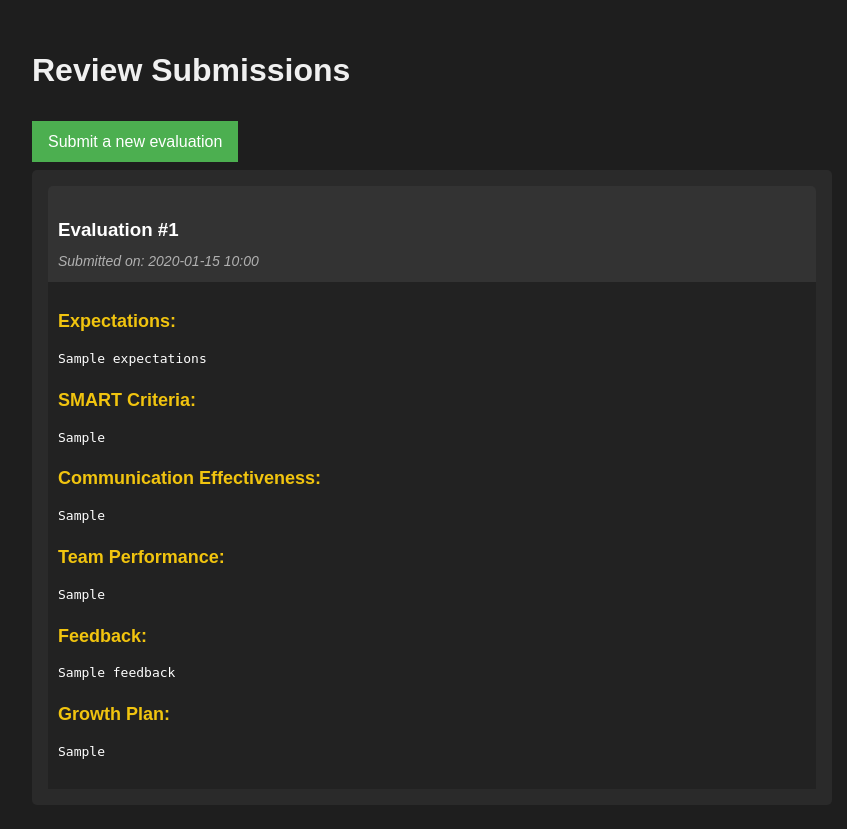
After one commit to hobpond/daily-self-evaluation-app, a FastAPI app: template templates/review.html in a window 1280 px wide. The commit adds this page. Shown: the whole page, without its empty margins (208-1055 px from the left). Run offline with FastAPI, Linux system fonts and the light colour scheme; the template is opened without the code that fills it: most values are stand-ins (such as "Sample title", 1, 10 or a date in 2020).

Commit message:
Add review

```diff
--- a/app/main.py
+++ b/app/main.py
@@ -35,6 +35,11 @@ def insert_bigquery_record(record: dict):
     else:
         return False
 
+@app.get("/review")
+async def review_submissions(request: Request):
+    evaluations = bigquery_utils.fetch_evaluations()  # Function to fetch evaluations from BigQuery
+    return templates.TemplateResponse("review.html", {"request": request, "evaluations": evaluations})
+
 @app.post("/submit_evaluation/")
 async def submit_evaluation(evaluation_data: EvaluationData):
     # Prepare the data to be inserted into BigQuery
--- a/static/css/styles.css
+++ b/static/css/styles.css
@@ -55,3 +55,97 @@ button:hover {
 button:active {
     background-color: #3e8e41;
 }
+
+/* Additions for the review page */
+.container {
+    max-width: 800px;
+    margin: 0 auto;
+    padding: 1rem;
+    color: #f0f0f0;
+}
+
+h1 {
+    font-size: 2rem;
+    margin-bottom: 1rem;
+}
+
+.button {
+    display: inline-block;
+    text-decoration: none;
+    background-color: #4caf50;
+    border: none;
+    color: white;
+    padding: 0.5rem 1rem;
+    text-align: center;
+    font-size: 1rem;
+    margin: 0.5rem 0;
+    cursor: pointer;
+    transition: background-color 0.3s;
+}
+
+.button:hover {
+    background-color: #45a049;
+}
+
+.evaluations {
+    display: grid;
+    grid-template-columns: 1fr;
+    grid-gap: 1rem;
+}
+
+.submission-date {
+    font-size: 0.9rem;
+    font-style: italic;
+    color: #b0b0b0;
+    margin-bottom: 1rem;
+}
+
+.evaluation-card {
+    background-color: #2a2a2a;
+    padding: 1rem;
+    border-radius: 5px;
+}
+
+.evaluation-field {
+    margin-bottom: 1rem;
+}
+
+.evaluation-field h3 {
+    font-size: 1.2rem;
+    margin-bottom: 0.5rem;
+}
+
+.evaluation-field p {
+    margin: 0;
+    white-space: pre-wrap;
+}
+
+.card-header {
+    background-color: #333;
+    color: #fff;
+    padding: 10px;
+    border-radius: 5px 5px 0 0;
+}
+
+.card-header h3 {
+    margin-bottom: 5px;
+}
+
+.card-header .submission-date {
+    font-size: 14px;
+    margin: 0;
+}
+
+.card-body {
+    background-color: #222;
+    color: #fff;
+    padding: 10px;
+}
+
+.section-title {
+    font-size: 18px;
+    font-weight: bold;
+    color: #f1c40f;
+    margin-top: 15px;
+    margin-bottom: 10px;
+}
--- a/templates/evaluation_form.html
+++ b/templates/evaluation_form.html
@@ -7,8 +7,10 @@
     <title>Daily Self-Evaluation Form</title>
 </head>
 <body>
-    <h1>Daily Self-Evaluation</h1>
     <form id="evaluation-form" action="/submit_evaluation" method="post">
+        <a class="button" href="/review">Review Previous Submissions</a>
+        <h1>Daily Self-Evaluation</h1>
+
         <label for="expectations">Expectations:</label>
         <textarea name="expectations" id="expectations" placeholder="E.g., Clearly communicated project goals" required></textarea><br>
 
--- /dev/null
+++ b/templates/review.html
@@ -0,0 +1,51 @@
+<!DOCTYPE html>
+<html lang="en">
+<head>
+    <meta charset="UTF-8">
+    <meta name="viewport" content="width=device-width, initial-scale=1.0">
+    <link rel="stylesheet" href="/static/css/styles.css">
+    <title>Review Submissions</title>
+</head>
+<body>
+<div class="container">
+    <h1>Review Submissions</h1>
+    <a class="button" href="/">Submit a new evaluation</a>
+    <div class="evaluations">
+        {% for evaluation in evaluations %}
+        <div class="evaluation-card">
+            <div class="card-header">
+                <h3>Evaluation #{{ loop.index }}</h3>
+                <p class="submission-date">Submitted on: {{ evaluation.timestamp.strftime('%Y-%m-%d %H:%M %Z') }}</p>
+            </div>
+            <div class="card-body">
+                <div class="evaluation-field">
+                    <h4 class="section-title">Expectations:</h4>
+                    <pre>{{ evaluation.expectations }}</pre>
+                </div>
+                <div class="evaluation-field">
+                    <h4 class="section-title">SMART Criteria:</h4>
+                    <pre>{{ evaluation.smart_criteria }}</pre>
+                </div>
+                <div class="evaluation-field">
+                    <h4 class="section-title">Communication Effectiveness:</h4>
+                    <pre>{{ evaluation.communication_effectiveness }}</pre>
+                </div>
+                <div class="evaluation-field">
+                    <h4 class="section-title">Team Performance:</h4>
+                    <pre>{{ evaluation.team_performance }}</pre>
+                </div>
+                <div class="evaluation-field">
+                    <h4 class="section-title">Feedback:</h4>
+                    <pre>{{ evaluation.feedback }}</pre>
+                </div>
+                <div class="evaluation-field">
+                    <h4 class="section-title">Growth Plan:</h4>
+                    <pre>{{ evaluation.growth_plan }}</pre>
+                </div>
+            </div>
+        </div>
+        {% endfor %}
+    </div>
+</div>
+</body>
+</html>
```
Also changed, not shown: bigquery/bigquery_utils.py (+14 -0 lines).
